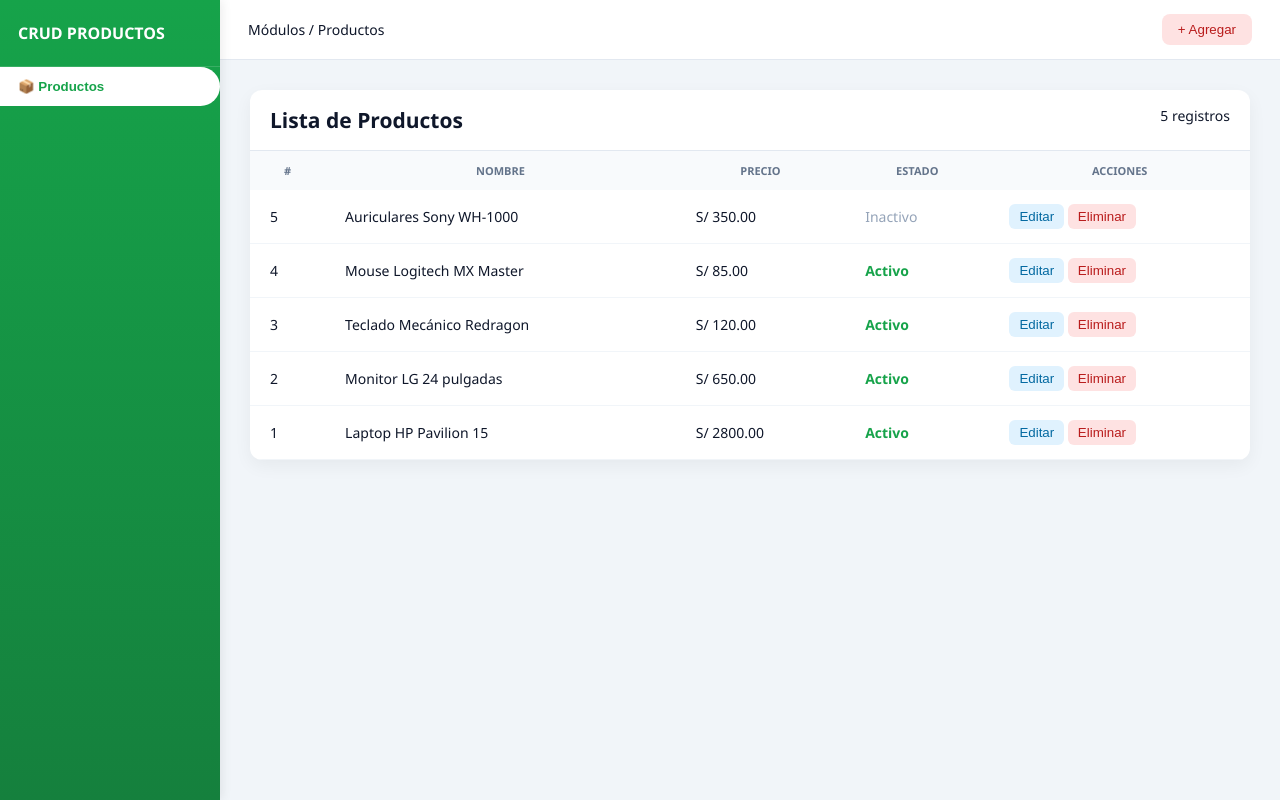
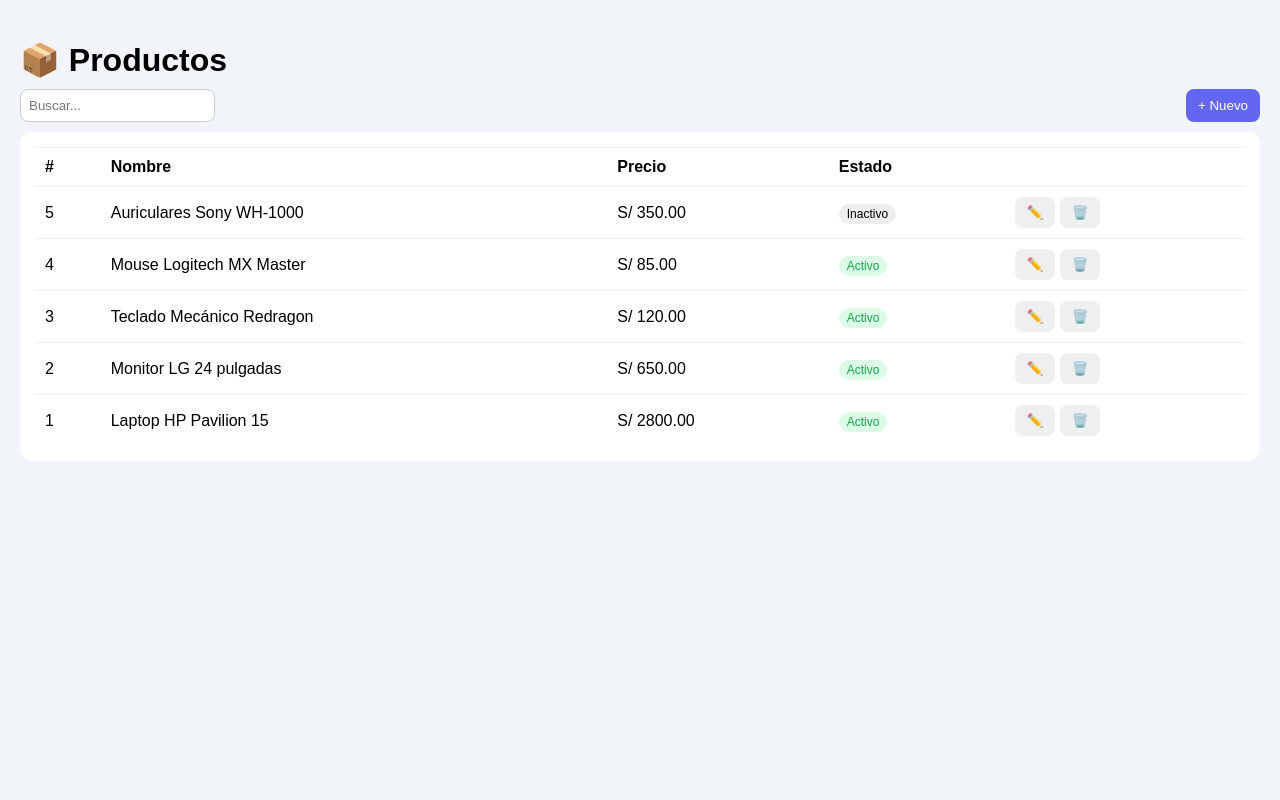
Before and after one commit to arz-code/CRUD-PRODUCTOS, a PHP site: page /vistas/index.php in a window 1280 px wide. Run offline with PHP 8.4, Linux system fonts and the light colour scheme; data comes from the database, SQL or seed files in the repository.

Commit message:
Actualizar interfaz CRUD

```diff
--- a/conexion/Conexion.php
+++ b/conexion/Conexion.php
@@ -1,7 +1,7 @@
 <?php
 class Conexion {
     private $host = "localhost";
-    private $db   = "dbsistema";
+    private $db   = "crudsistema";
     private $user = "root";
     private $pass = "";
     public  $conn;
--- a/vistas/index.php
+++ b/vistas/index.php
@@ -1,371 +1,142 @@
 <!DOCTYPE html>
 <html lang="es">
 <head>
-<meta charset="UTF-8"/>
-<meta name="viewport" content="width=device-width, initial-scale=1.0"/>
-<title>CRUD Productos</title>
+<meta charset="UTF-8">
+<title>Productos</title>
 
 <style>
-*{box-sizing:border-box;margin:0;padding:0;}
+body{font-family:sans-serif;background:#f1f5f9;margin:0;padding:20px}
 
-body{
-  font-family:'Segoe UI',Arial;
-  background:#f1f5f9;
-  display:flex;
-  min-height:100vh;
-  font-size:14px;
-  color:#0f172a;
-}
+h1{margin-bottom:10px}
 
-/* SIDEBAR */
-.sidebar{
-  width:220px;
-  background:linear-gradient(180deg,#16a34a,#15803d);
-  color:#fff;
-  position:fixed;
-  height:100vh;
-  box-shadow:2px 0 10px rgba(0,0,0,.08);
-}
+.top{display:flex;justify-content:space-between;margin-bottom:10px}
+input,select{padding:8px;border-radius:8px;border:1px solid #ccc}
+button{padding:8px 12px;border:none;border-radius:8px;cursor:pointer}
 
-.sidebar-brand{
-  padding:22px 18px;
-  border-bottom:1px solid rgba(255,255,255,.15);
-}
-.sidebar-brand h1{
-  font-size:16px;
-  font-weight:600;
-}
+.primary{background:#6366f1;color:#fff}
+.card{background:#fff;padding:15px;border-radius:12px}
 
-.nav-item{
-  padding:12px 18px;
-  color:#dcfce7;
-  border:none;
-  width:100%;
-  text-align:left;
-  cursor:pointer;
-}
-.nav-item.active{
-  background:#fff;
-  color:#16a34a;
-  font-weight:600;
-  border-radius:0 20px 20px 0;
-}
+table{width:100%;border-collapse:collapse}
+th,td{padding:10px;text-align:left}
+tr{border-top:1px solid #eee}
 
-/* MAIN */
-.main{
-  margin-left:220px;
-  flex:1;
-}
+.badge{padding:3px 8px;border-radius:12px;font-size:12px}
+.activo{background:#dcfce7;color:#16a34a}
+.inactivo{background:#eee}
 
-/* TOPBAR */
-.topbar{
-  height:60px;
-  background:#fff;
-  border-bottom:1px solid #e2e8f0;
-  display:flex;
-  align-items:center;
-  justify-content:space-between;
-  padding:0 28px;
-}
-
-.btn-add{
-  background:#2563eb;
-  color:#fff;
-  border:none;
-  padding:8px 16px;
-  border-radius:8px;
-  cursor:pointer;
-}
-.btn-add:hover{
-  background:#1d4ed8;
-}
-
-/* CONTENT */
-.content{
-  padding:30px;
-}
-
-/* CARD */
-.table-card{
-  background:#fff;
-  border-radius:12px;
-  box-shadow:0 6px 18px rgba(0,0,0,.05);
-  overflow:hidden;
-}
-
-.table-card-header{
-  padding:16px 20px;
-  border-bottom:1px solid #e2e8f0;
-  display:flex;
-  justify-content:space-between;
-}
-
-/* TABLE */
-table{
-  width:100%;
-  border-collapse:collapse;
-}
-
-thead{
-  background:#f8fafc;
-}
-
-thead th{
-  padding:12px 20px;
-  font-size:11px;
-  text-transform:uppercase;
-  color:#64748b;
-}
-
-tbody tr{
-  border-bottom:1px solid #f1f5f9;
-}
-tbody tr:hover{
-  background:#f9fafb;
-}
-tbody td{
-  padding:14px 20px;
-}
-
-/* ESTADO */
-.estado-1{color:#16a34a;font-weight:600;}
-.estado-0{color:#94a3b8;}
-
-/* BOTONES */
-button{
-  border:none;
-  padding:5px 10px;
-  border-radius:6px;
-  cursor:pointer;
-}
-
-button:nth-child(1){
-  background:#e0f2fe;
-  color:#0369a1;
-}
-button:nth-child(2){
-  background:#fee2e2;
-  color:#b91c1c;
-}
-
-/* MODAL */
-.overlay{
-  display:none;
-  position:fixed;
-  inset:0;
-  background:rgba(0,0,0,.4);
-  justify-content:center;
-  align-items:center;
-}
-.overlay.open{
-  display:flex;
-}
-
-.modal{
-  background:#fff;
-  border-radius:12px;
-  width:400px;
-  box-shadow:0 15px 40px rgba(0,0,0,.2);
-}
-
-.modal-body{
-  padding:22px;
-}
-.modal-body input,
-.modal-body select{
-  width:100%;
-  margin-bottom:12px;
-  padding:10px;
-  border-radius:6px;
-  border:1px solid #e2e8f0;
-}
-
-.modal-footer{
-  padding:14px;
-  display:flex;
-  justify-content:flex-end;
-  gap:10px;
-}
-
-.modal-footer button:first-child{
-  background:#e5e7eb;
-}
-.modal-footer button:last-child{
-  background:#16a34a;
-  color:#fff;
-}
+.modal{position:fixed;inset:0;background:#0005;display:none;align-items:center;justify-content:center}
+.modal.show{display:flex}
+.box{background:#fff;padding:20px;border-radius:12px;width:300px}
 </style>
 </head>
 
 <body>
 
-<!-- SIDEBAR -->
-<aside class="sidebar">
-  <div class="sidebar-brand">
-    <h1>CRUD PRODUCTOS</h1>
-  </div>
-  <button class="nav-item active">📦 Productos</button>
-</aside>
+<h1>📦 Productos</h1>
 
-<!-- MAIN -->
-<div class="main">
-<header class="topbar">
-  <span>Módulos / Productos</span>
-  <button class="btn-add" onclick="abrirModalNuevo()">+ Agregar</button>
-</header>
-
-<div class="content">
-<div class="table-card">
-<div class="table-card-header">
-  <h2>Lista de Productos</h2>
-  <span id="count-productos">0 registros</span>
+<div class="top">
+  <input id="buscar" placeholder="Buscar...">
+  <button class="primary" onclick="nuevo()">+ Nuevo</button>
 </div>
 
+<div class="card">
 <table>
 <thead>
-<tr>
-<th>#</th>
-<th>Nombre</th>
-<th>Precio</th>
-<th>Estado</th>
-<th>Acciones</th>
-</tr>
+<tr><th>#</th><th>Nombre</th><th>Precio</th><th>Estado</th><th></th></tr>
 </thead>
-
-<tbody id="tbody-productos">
-<tr><td colspan="5">Cargando...</td></tr>
-</tbody>
+<tbody id="tb"></tbody>
 </table>
-</div>
-</div>
 </div>
 
 <!-- MODAL -->
-<div class="overlay" id="modal-producto">
-<div class="modal">
+<div class="modal" id="modal">
+<div class="box">
 
-<div class="modal-body">
-<input type="hidden" id="mp-id">
+<input type="hidden" id="id">
+<input placeholder="Nombre" id="nombre"><br><br>
+<input type="number" placeholder="Precio" id="precio"><br><br>
 
-<input type="text" id="mp-nombre" placeholder="Nombre del producto">
-<input type="number" id="mp-precio" placeholder="Precio">
-
-<select id="mp-estado">
+<select id="estado">
 <option value="1">Activo</option>
 <option value="0">Inactivo</option>
-</select>
-</div>
+</select><br><br>
 
-<div class="modal-footer">
-<button onclick="cerrarModal()">Cancelar</button>
-<button onclick="guardarProducto()">Guardar</button>
-</div>
+<button onclick="guardar()" class="primary">Guardar</button>
+<button onclick="cerrar()">Cancelar</button>
 
 </div>
 </div>
 
 <script>
-const CTRL_P = '../controladores/ProductoController.php';
+const URL='../controladores/ProductoController.php';
+let data=[];
 
-async function listarProductos(){
-  try{
-    const res = await fetch(`${CTRL_P}?op=listar`);
-    const data = await res.json();
+const $=id=>document.getElementById(id);
 
-    document.getElementById('count-productos').textContent = data.length+" registros";
-
-    document.getElementById('tbody-productos').innerHTML =
-      data.length ? data.map(p=>`
-        <tr>
-          <td>${p.id}</td>
-          <td>${p.nombre}</td>
-          <td>S/ ${parseFloat(p.precio).toFixed(2)}</td>
-          <td class="estado-${p.estado}">
-            ${p.estado==1?'Activo':'Inactivo'}
-          </td>
-          <td>
-            <button onclick="editarProducto(${p.id})">Editar</button>
-            <button onclick="eliminarProducto(${p.id})">Eliminar</button>
-          </td>
-        </tr>
-      `).join('')
-      : `<tr><td colspan="5">Sin registros</td></tr>`;
-
-  }catch(e){
-    document.getElementById('tbody-productos').innerHTML =
-      `<tr><td colspan="5">Error de conexión</td></tr>`;
-  }
+async function listar(){
+  data=await (await fetch(URL+'?op=listar')).json();
+  pintar(data);
 }
 
-function abrirModalNuevo(){
-  document.getElementById('mp-id').value='';
-  document.getElementById('mp-nombre').value='';
-  document.getElementById('mp-precio').value='';
-  document.getElementById('mp-estado').value='1';
-  abrirModal();
+function pintar(arr){
+  $('tb').innerHTML=arr.map(p=>`
+  <tr>
+    <td>${p.id}</td>
+    <td>${p.nombre}</td>
+    <td>S/ ${p.precio}</td>
+    <td><span class="badge ${p.estado==1?'activo':'inactivo'}">
+      ${p.estado==1?'Activo':'Inactivo'}
+    </span></td>
+    <td>
+      <button onclick="edit(${p.id})">✏️</button>
+      <button onclick="del(${p.id})">🗑️</button>
+    </td>
+  </tr>`).join('');
 }
 
-function abrirModal(){
-  document.getElementById('modal-producto').classList.add('open');
+$('buscar').oninput=e=>{
+  pintar(data.filter(p=>p.nombre.toLowerCase().includes(e.target.value.toLowerCase())));
 }
 
-function cerrarModal(){
-  document.getElementById('modal-producto').classList.remove('open');
+function nuevo(){
+  $('id').value='';
+  $('nombre').value='';
+  $('precio').value='';
+  $('estado').value='1';
+  abrir();
 }
 
-async function editarProducto(id){
-  const res = await fetch(`${CTRL_P}?op=obtener&id=${id}`);
-  const p = await res.json();
+function abrir(){ $('modal').classList.add('show') }
+function cerrar(){ $('modal').classList.remove('show') }
 
-  document.getElementById('mp-id').value=p.id;
-  document.getElementById('mp-nombre').value=p.nombre;
-  document.getElementById('mp-precio').value=p.precio;
-  document.getElementById('mp-estado').value=p.estado;
-
-  abrirModal();
+async function edit(id){
+  let p=await (await fetch(URL+`?op=obtener&id=${id}`)).json();
+  $('id').value=p.id;
+  $('nombre').value=p.nombre;
+  $('precio').value=p.precio;
+  $('estado').value=p.estado;
+  abrir();
 }
 
-async function guardarProducto(){
-  const id = document.getElementById('mp-id').value;
-  const nombre = document.getElementById('mp-nombre').value;
-  const precio = document.getElementById('mp-precio').value;
-  const estado = document.getElementById('mp-estado').value;
+async function guardar(){
+  let f=new FormData();
+  f.append('id',$('id').value);
+  f.append('nombre',$('nombre').value);
+  f.append('precio',$('precio').value);
+  f.append('estado',$('estado').value);
 
-  if(!nombre || !precio){
-    alert("Completa los campos");
-    return;
-  }
-
-  const fd = new FormData();
-  fd.append('id',id);
-  fd.append('nombre',nombre);
-  fd.append('precio',precio);
-  fd.append('estado',estado);
-
-  await fetch(`${CTRL_P}?op=guardar`,{
-    method:'POST',
-    body:fd
-  });
-
-  cerrarModal();
-  listarProductos();
+  await fetch(URL+'?op=guardar',{method:'POST',body:f});
+  cerrar(); listar();
 }
 
-async function eliminarProducto(id){
-  if(!confirm("¿Eliminar producto?")) return;
-
-  const fd = new FormData();
-  fd.append('id',id);
-
-  await fetch(`${CTRL_P}?op=eliminar`,{
-    method:'POST',
-    body:fd
-  });
-
-  listarProductos();
+async function del(id){
+  if(!confirm('Eliminar?'))return;
+  let f=new FormData(); f.append('id',id);
+  await fetch(URL+'?op=eliminar',{method:'POST',body:f});
+  listar();
 }
 
-listarProductos();
+listar();
 </script>
 
 </body>
```
